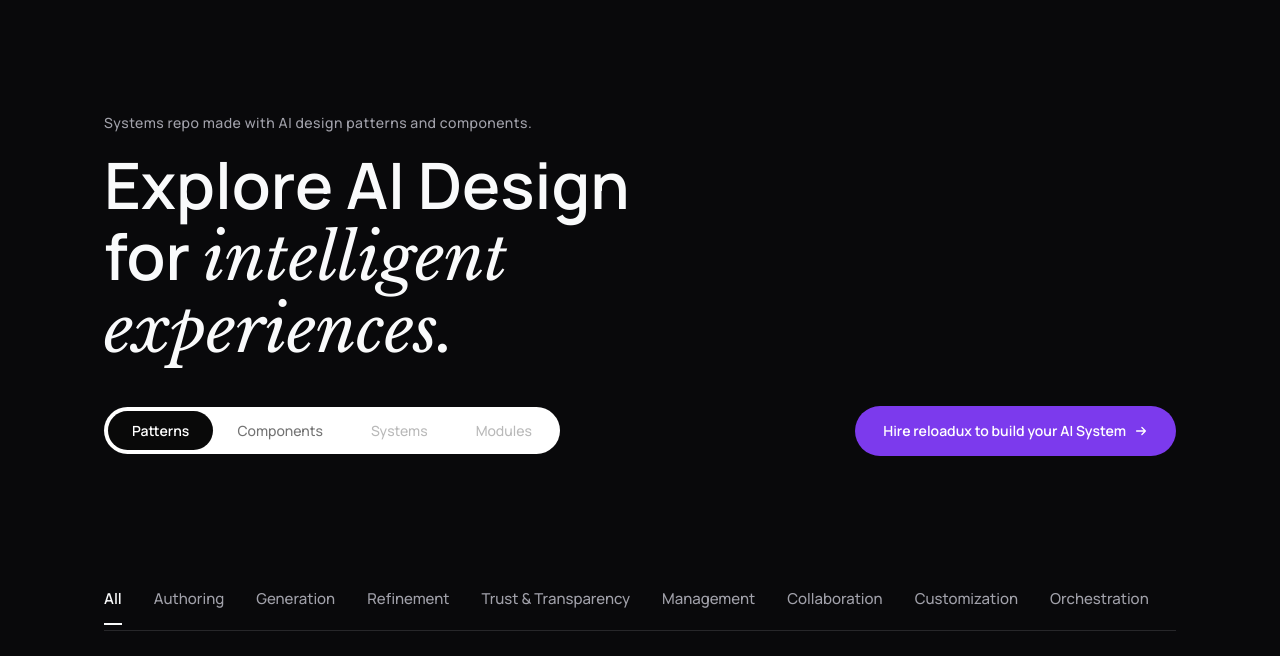
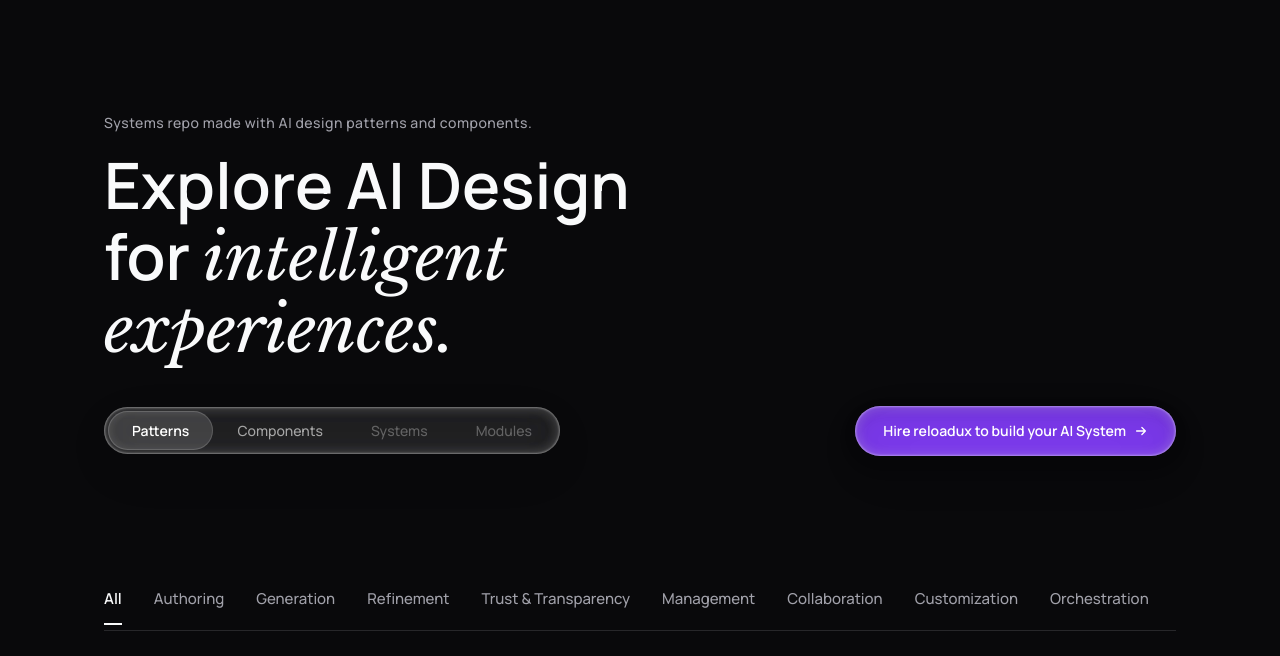
Before and after one commit to iahmadullah/reloadAI, a website: page aidesign.html in a window 1280 px wide. Both pictures are taken after a click on the button "Toggle dark mode". Shown: the part 68-724 px from the top of the page. Drawn offline with nearby package versions, Linux system fonts and the light colour scheme.

Commit message:
style: implement specialized frosted glass dock css to tabs and cta exclusively in dark mode

```diff
--- a/aidesign.css
+++ b/aidesign.css
@@ -1058,20 +1058,43 @@ body,
 
 /* Tabs & Filters */
 [data-theme="dark"] .aid-tabs {
-    background: var(--white);
+    background: color-mix(in oklch, var(--white), transparent 90%);
+    backdrop-filter: blur(20px) saturate(1.5);
+    box-shadow:
+        0 0 2px 1px color-mix(in oklch, var(--white), transparent 65%) inset,
+        0 0 10px 4px color-mix(in oklch, var(--white), transparent 85%) inset,
+        0px 4px 16px rgba(17, 17, 26, 0.05),
+        0px 8px 24px rgba(17, 17, 26, 0.05),
+        0px 16px 56px rgba(17, 17, 26, 0.05),
+        0px 4px 16px rgba(17, 17, 26, 0.05) inset,
+        0px 8px 24px rgba(17, 17, 26, 0.05) inset,
+        0px 16px 56px rgba(17, 17, 26, 0.05) inset;
+}
+
+[data-theme="dark"] .aid-tabbar__cta {
+    box-shadow:
+        0 0 2px 1px color-mix(in oklch, var(--white), transparent 65%) inset,
+        0 0 10px 4px color-mix(in oklch, var(--white), transparent 85%) inset,
+        0px 4px 16px rgba(17, 17, 26, 0.05),
+        0px 8px 24px rgba(17, 17, 26, 0.05),
+        0px 16px 56px rgba(17, 17, 26, 0.05),
+        0px 4px 16px rgba(17, 17, 26, 0.05) inset,
+        0px 8px 24px rgba(17, 17, 26, 0.05) inset,
+        0px 16px 56px rgba(17, 17, 26, 0.05) inset;
 }
 
 [data-theme="dark"] .aid-tab {
-    color: rgba(0, 0, 0, 0.55);
+    color: color-mix(in oklch, var(--white), transparent 40%);
 }
 
 [data-theme="dark"] .aid-tab:hover {
-    color: var(--bg-dark);
+    color: var(--white);
 }
 
 [data-theme="dark"] .aid-tab--active {
-    background: var(--bg-dark);
+    background: color-mix(in oklch, var(--white), transparent 85%);
     color: var(--white);
+    box-shadow: 0 0 0 1px color-mix(in oklch, var(--white), transparent 85%) inset;
 }
 
 [data-theme="dark"] .aid-filter {
```
